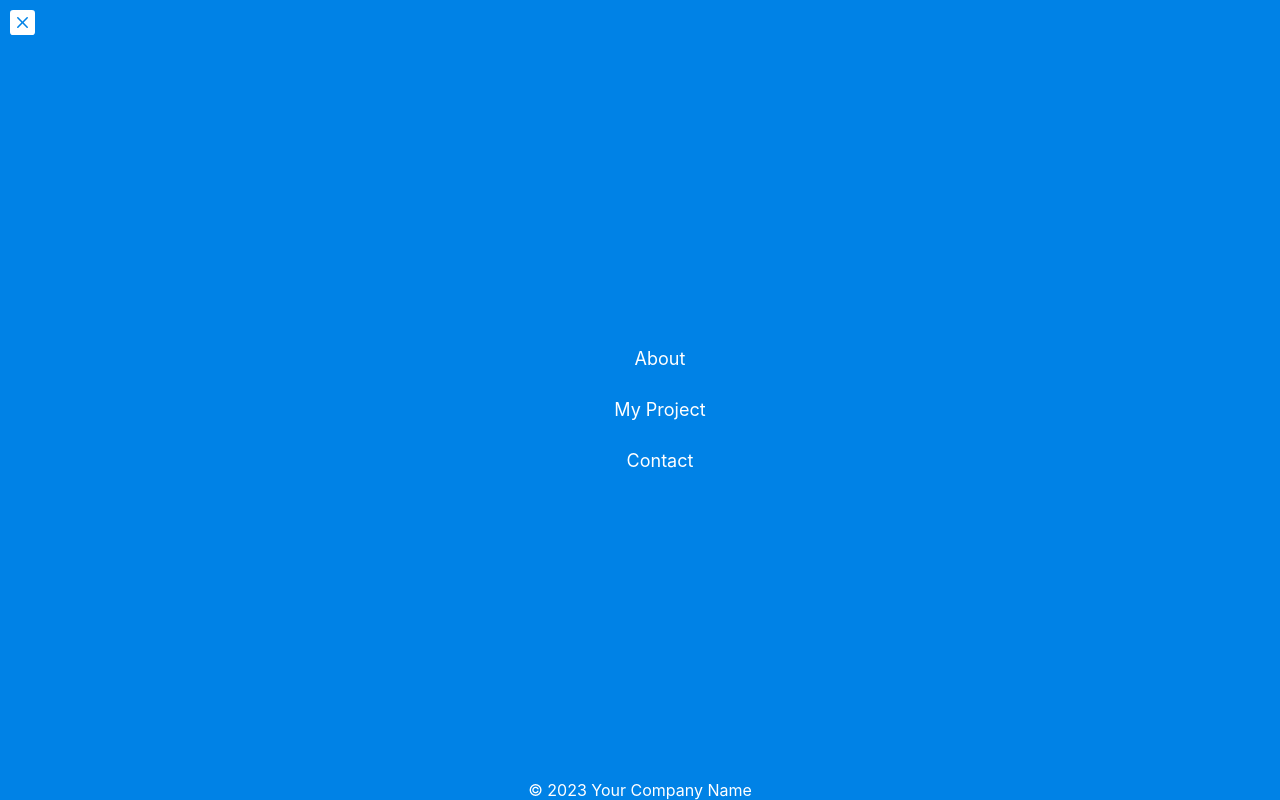
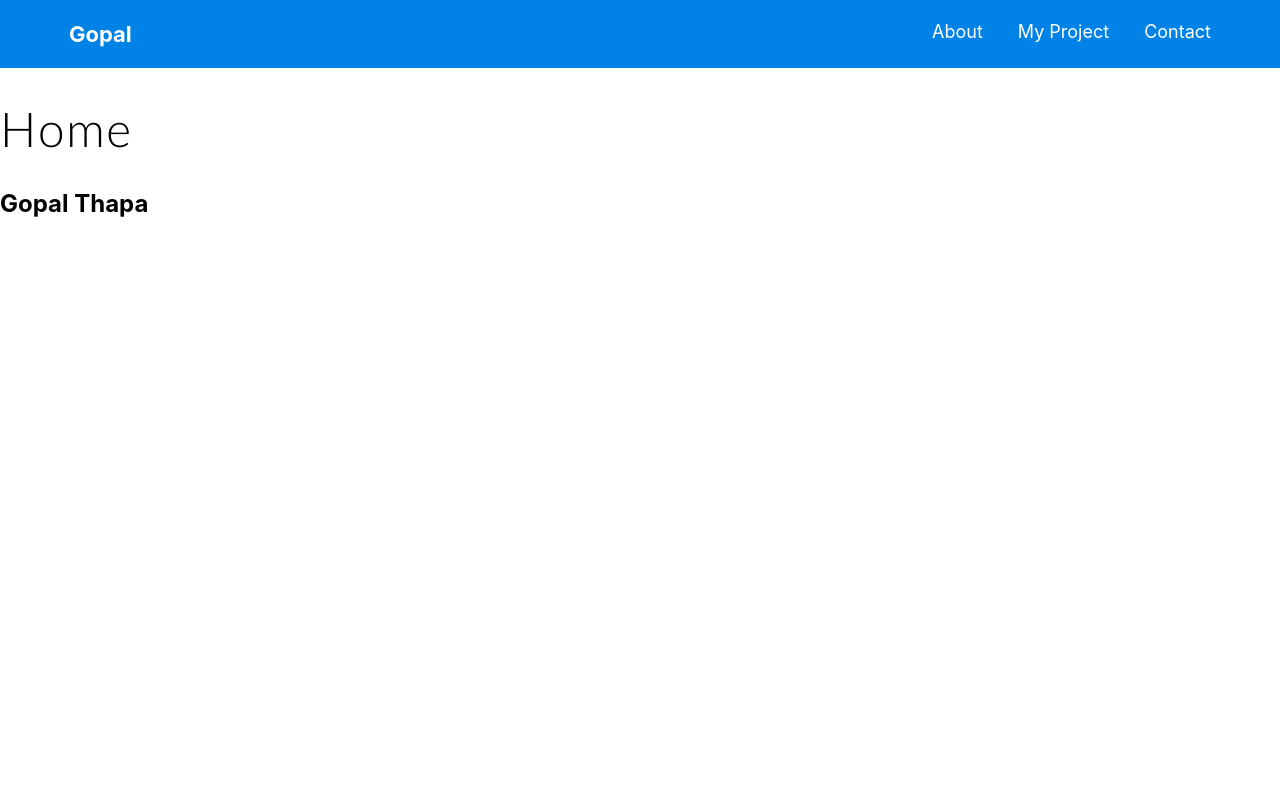
Before and after one commit to Gopa11313/Gopal_Portfolio, a React (Create React App) app: page / in a window 1280 px wide. Built offline with nearby package versions, Linux system fonts and the light colour scheme.

Commit message:
navigation bug has been fixed

```diff
--- a/src/components/NavigationComponent.js
+++ b/src/components/NavigationComponent.js
@@ -4,16 +4,7 @@ import NavPopUp from "./NavPopUp";
 import MyCss from "../styles/MyCss.css";
 function NavigationComponent() {
   const [isOpen, setIsOpen] = useState(false);
-  const [showModal, setShowModal] = useState(false);
-  // useEffect(() => {
-  //   const initialMenuVisibility = isHamburgerMenuVisible();
-  //   console.log("this is visibility: " + initialMenuVisibility);
-  //   if (initialMenuVisibility) {
-  //     setIsOpen(false);
-  //   } else {
-  //     setIsOpen(!isOpen);
-  //   }
-  // }, []);
+  const [showModal, setShowModal] = useState(true);
   const toggleMenu = () => {
     setIsOpen(!isOpen);
     setShowModal(!showModal);
```
